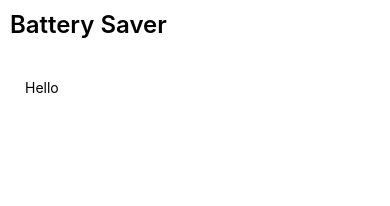
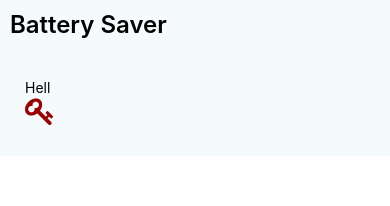
Before and after one commit to koechaviator/Battery_saver, a React Native app: screen / in a window 390 px wide. Shown: the top 206 px of the page. Built offline with nearby package versions, Linux system fonts and the light colour scheme.

Commit message:
successfully added react native vector icons

```diff
--- a/App.tsx
+++ b/App.tsx
@@ -1,5 +1,6 @@
 import React from 'react';
 import type {PropsWithChildren} from 'react';
+import Icon from 'react-native-vector-icons/FontAwesome';
 import {
   SafeAreaView,
   ScrollView,
@@ -21,11 +22,14 @@ function App(): JSX.Element {
       <ScrollView
         contentInsetAdjustmentBehavior="automatic"
         >
-        <View style={styles.header}>
-          <Text style={styles.title}>Battery Saver</Text>
-        </View>
-        <View style={styles.sectionDisplayBatter}>
-          <Text>Hello</Text>
+        <View style={styles.sectionFirst}>
+          <View style={styles.header}>
+            <Text style={styles.title}>Battery Saver</Text>
+          </View>
+          <View style={styles.sectionDisplayBatter}>
+            <Text>Hell</Text>
+            <Icon name="key" size={30} color="#900" />
+          </View>
         </View>
       </ScrollView>
     </SafeAreaView>
@@ -34,9 +38,8 @@ function App(): JSX.Element {
 }
 
 const styles = StyleSheet.create({
-  sectionContainer: {
-    marginTop: 32,
-    paddingHorizontal: 24,
+  sectionFirst: {
+    backgroundColor:"#f5fbfc"
   },
   header:{
     paddingVertical: 10,
--- a/package.json
+++ b/package.json
@@ -11,7 +11,8 @@
   },
   "dependencies": {
     "react": "18.2.0",
-    "react-native": "0.72.6"
+    "react-native": "0.72.6",
+    "react-native-vector-icons": "^10.0.1"
   },
   "devDependencies": {
     "@babel/core": "^7.20.0",
@@ -21,6 +22,7 @@
     "@react-native/metro-config": "^0.72.11",
     "@tsconfig/react-native": "^3.0.0",
     "@types/react": "^18.0.24",
+    "@types/react-native-vector-icons": "^6.4.16",
     "@types/react-test-renderer": "^18.0.0",
     "babel-jest": "^29.2.1",
     "eslint": "^8.19.0",
```
Also changed, not shown: 2 other files (tests, documents, lock files or other folders).
